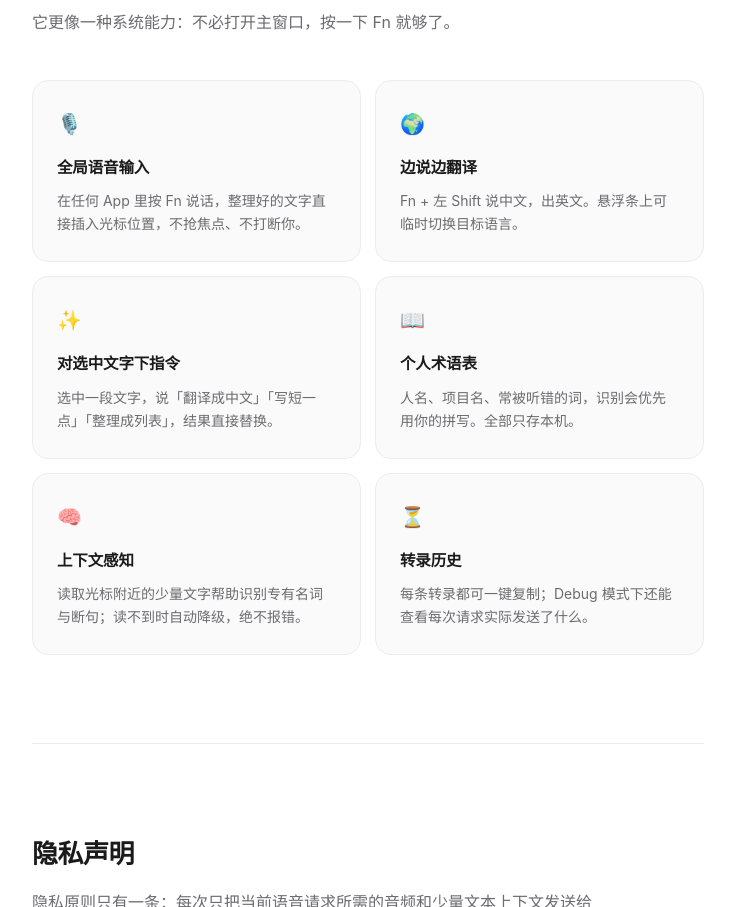
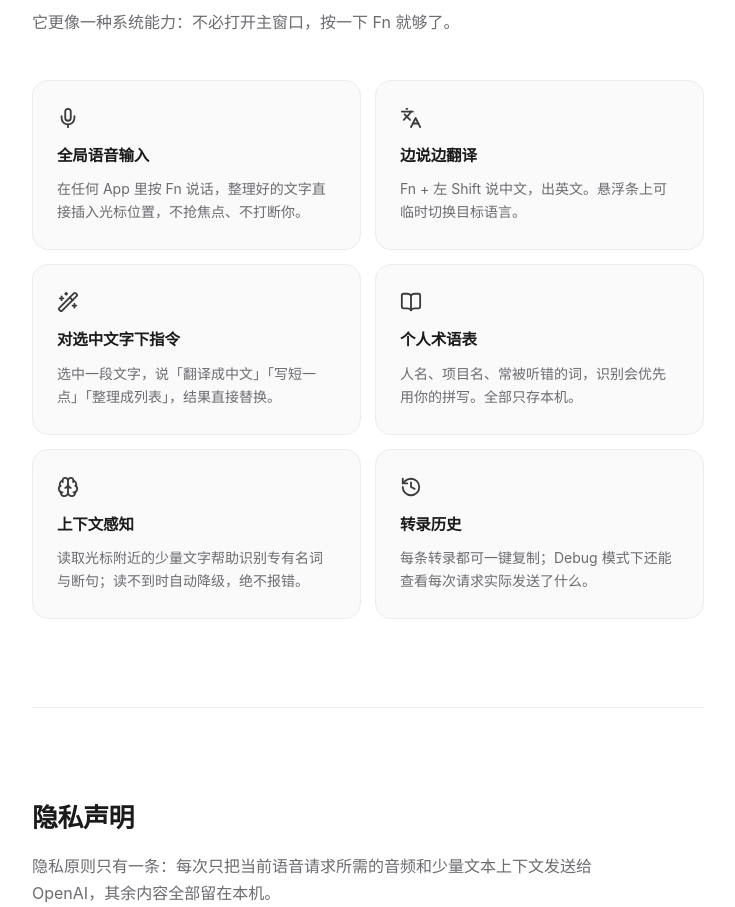
Before and after one commit to Zhangyanbo/OpenVoice, a plain HTML site: page docs/index.html in a window 1280 px wide. Shown: the part 982-1889 px from the top of the page, without its empty margins (272-1007 px from the left). Drawn offline with Linux system fonts and the light colour scheme.

Commit message:
网页功能卡片改用 Lucide 开源图标替换 emoji

```diff
--- a/docs/index.html
+++ b/docs/index.html
@@ -173,7 +173,14 @@
   }
   .card h3 { font-size: 15.5px; font-weight: 600; margin-bottom: 8px; letter-spacing: -0.01em; }
   .card p { font-size: 14px; color: var(--fg-soft); line-height: 1.65; }
-  .card .emoji { font-size: 20px; display: block; margin-bottom: 14px; }
+  .card .icon {
+    display: block;
+    width: 22px;
+    height: 22px;
+    margin-bottom: 14px;
+    color: var(--fg);
+    opacity: 0.85;
+  }
 
   /* ---------- privacy ---------- */
   .privacy-list { list-style: none; display: grid; gap: 14px; }
@@ -257,32 +264,33 @@
       <p class="section-sub">它更像一种系统能力：不必打开主窗口，按一下 Fn 就够了。</p>
       <div class="grid">
         <div class="card">
-          <span class="emoji">🎙️</span>
+          <!-- Lucide icons (ISC License) - https://lucide.dev -->
+          <svg class="icon" xmlns="http://www.w3.org/2000/svg" viewBox="0 0 24 24" fill="none" stroke="currentColor" stroke-width="2" stroke-linecap="round" stroke-linejoin="round"><path d="M12 19v3"/><path d="M19 10v2a7 7 0 0 1-14 0v-2"/><rect x="9" y="2" width="6" height="13" rx="3"/></svg>
           <h3>全局语音输入</h3>
           <p>在任何 App 里按 Fn 说话，整理好的文字直接插入光标位置，不抢焦点、不打断你。</p>
         </div>
         <div class="card">
-          <span class="emoji">🌍</span>
+          <svg class="icon" xmlns="http://www.w3.org/2000/svg" viewBox="0 0 24 24" fill="none" stroke="currentColor" stroke-width="2" stroke-linecap="round" stroke-linejoin="round"><path d="m5 8 6 6"/><path d="m4 14 6-6 2-3"/><path d="M2 5h12"/><path d="M7 2h1"/><path d="m22 22-5-10-5 10"/><path d="M14 18h6"/></svg>
           <h3>边说边翻译</h3>
           <p>Fn + 左 Shift 说中文，出英文。悬浮条上可临时切换目标语言。</p>
         </div>
         <div class="card">
-          <span class="emoji">✨</span>
+          <svg class="icon" xmlns="http://www.w3.org/2000/svg" viewBox="0 0 24 24" fill="none" stroke="currentColor" stroke-width="2" stroke-linecap="round" stroke-linejoin="round"><path d="m21.64 3.64-1.28-1.28a1.21 1.21 0 0 0-1.72 0L2.36 18.64a1.21 1.21 0 0 0 0 1.72l1.28 1.28a1.2 1.2 0 0 0 1.72 0L21.64 5.36a1.2 1.2 0 0 0 0-1.72"/><path d="m14 7 3 3"/><path d="M5 6v4"/><path d="M19 14v4"/><path d="M10 2v2"/><path d="M7 8H3"/><path d="M21 16h-4"/><path d="M11 3H9"/></svg>
           <h3>对选中文字下指令</h3>
           <p>选中一段文字，说「翻译成中文」「写短一点」「整理成列表」，结果直接替换。</p>
         </div>
         <div class="card">
-          <span class="emoji">📖</span>
+          <svg class="icon" xmlns="http://www.w3.org/2000/svg" viewBox="0 0 24 24" fill="none" stroke="currentColor" stroke-width="2" stroke-linecap="round" stroke-linejoin="round"><path d="M12 5v16"/><path d="M20.001 19A2 2 0 0022 17V5a2 2 0 00-1.999-2L16 3.002A5 5 0 0012 5a5 5 0 00-4-2H4a2 2 0 00-2 2v12a2 2 0 001.999 2H8a5 5 0 014 2 5 5 0 014-2z"/></svg>
           <h3>个人术语表</h3>
           <p>人名、项目名、常被听错的词，识别会优先用你的拼写。全部只存本机。</p>
         </div>
         <div class="card">
-          <span class="emoji">🧠</span>
+          <svg class="icon" xmlns="http://www.w3.org/2000/svg" viewBox="0 0 24 24" fill="none" stroke="currentColor" stroke-width="2" stroke-linecap="round" stroke-linejoin="round"><path d="M12 18V5"/><path d="M15 13a4.17 4.17 0 0 1-3-4 4.17 4.17 0 0 1-3 4"/><path d="M17.598 6.5A3 3 0 1 0 12 5a3 3 0 1 0-5.598 1.5"/><path d="M17.997 5.125a4 4 0 0 1 2.526 5.77"/><path d="M18 18a4 4 0 0 0 2-7.464"/><path d="M19.967 17.483A4 4 0 1 1 12 18a4 4 0 1 1-7.967-.517"/><path d="M6 18a4 4 0 0 1-2-7.464"/><path d="M6.003 5.125a4 4 0 0 0-2.526 5.77"/></svg>
           <h3>上下文感知</h3>
           <p>读取光标附近的少量文字帮助识别专有名词与断句；读不到时自动降级，绝不报错。</p>
         </div>
         <div class="card">
-          <span class="emoji">⏳</span>
+          <svg class="icon" xmlns="http://www.w3.org/2000/svg" viewBox="0 0 24 24" fill="none" stroke="currentColor" stroke-width="2" stroke-linecap="round" stroke-linejoin="round"><path d="M3 12a9 9 0 1 0 9-9 9.75 9.75 0 0 0-6.74 2.74L3 8"/><path d="M3 3v5h5"/><path d="M12 7v5l4 2"/></svg>
           <h3>转录历史</h3>
           <p>每条转录都可一键复制；Debug 模式下还能查看每次请求实际发送了什么。</p>
         </div>
```
